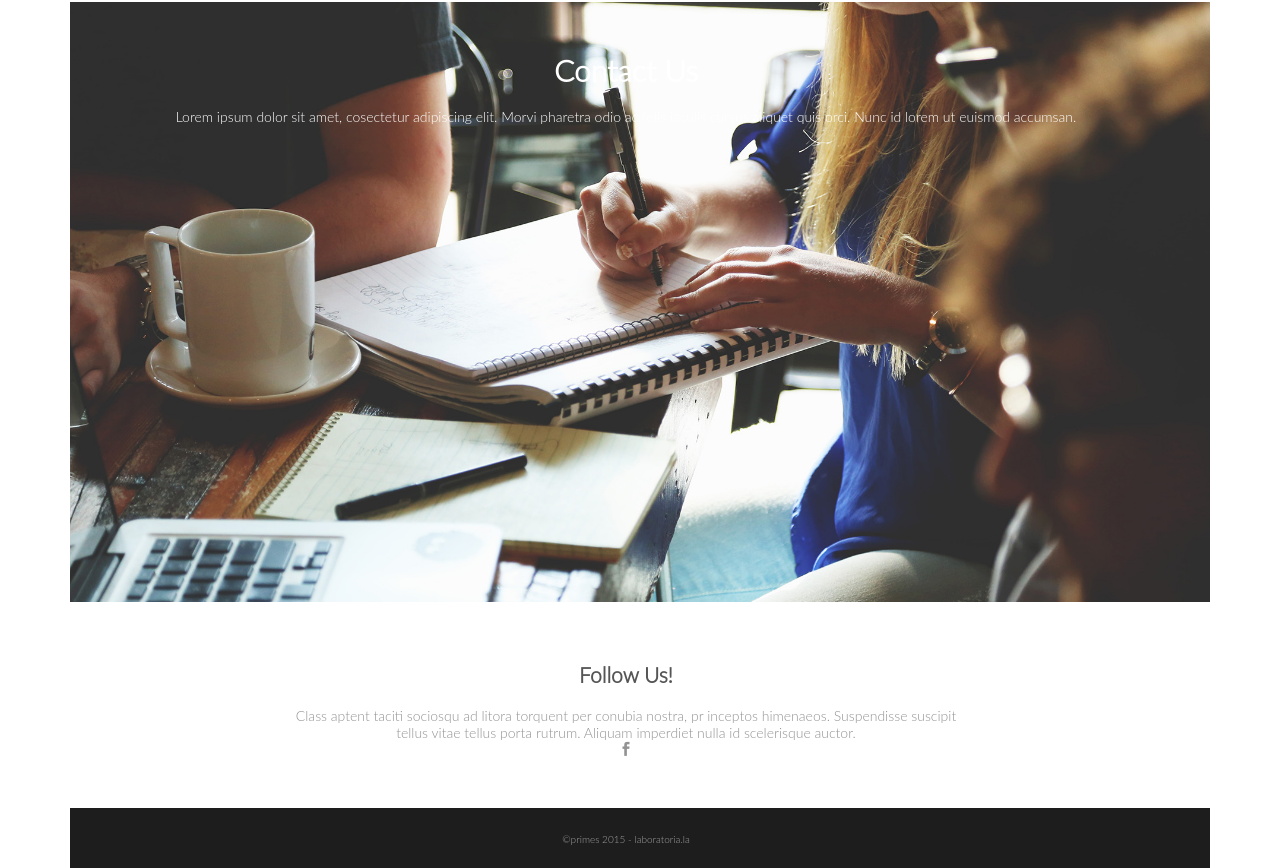
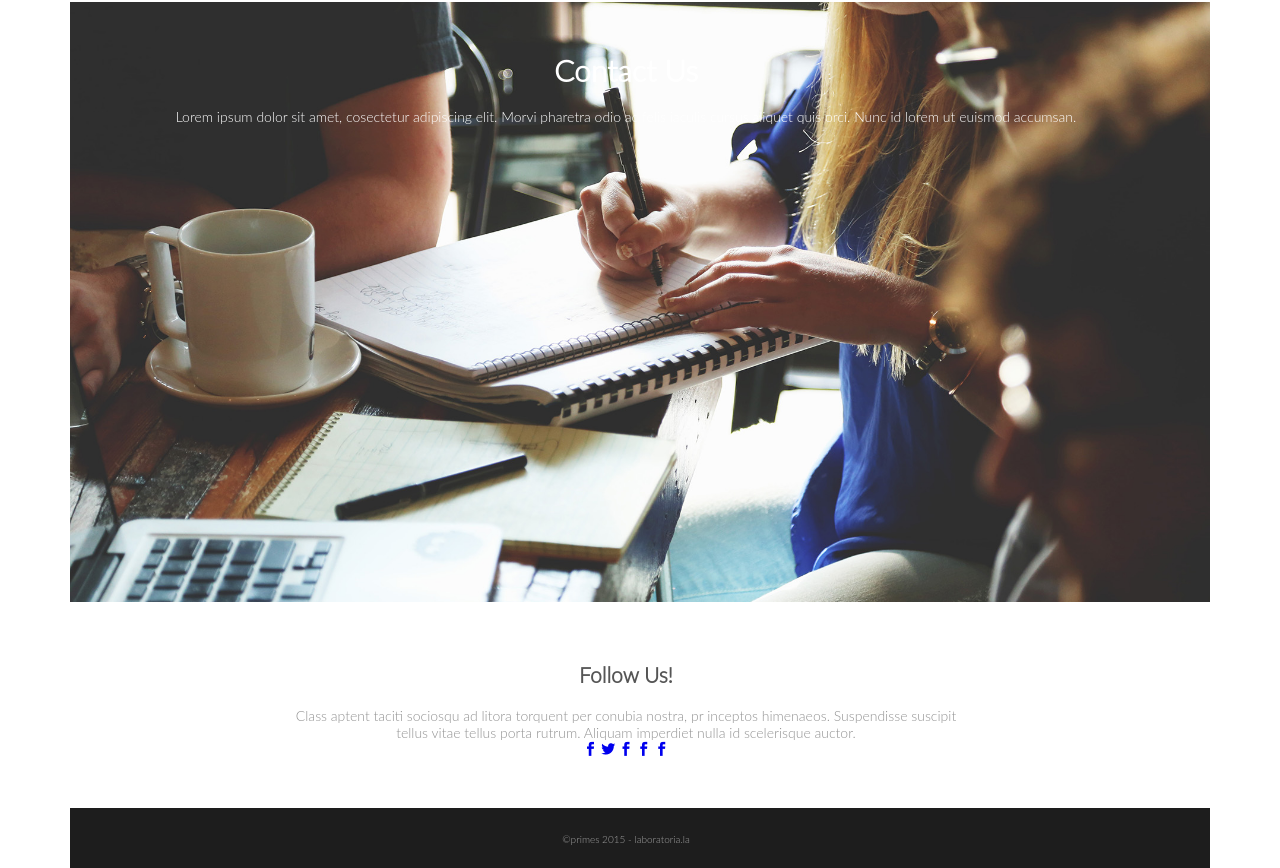
Before and after one commit to opazisimo/Primes, a plain HTML site: page index.html in a window 1280 px wide. Shown: the part 689-1557 px from the top of the page. Drawn offline with Linux system fonts and the light colour scheme.

Commit message:
agregué span para social-icons que se borraron

```diff
--- a/index.html
+++ b/index.html
@@ -137,7 +137,12 @@
 				<div class="col-12">
 					<h1>Follow Us!</h1>
 					<p>Class aptent taciti sociosqu ad litora torquent per conubia nostra, pr inceptos himenaeos. Suspendisse suscipit <br> tellus vitae tellus porta rutrum. Aliquam imperdiet nulla id scelerisque auctor.</p>
-					<span data-icon="&#xe093"></span>
+					<a href="#"><span data-icon="&#xe093"></span></a>
+					<a href="#"><span data-icon="&#xe094"></span></a>
+					<a href="#"><span data-icon="&#xe093"></span></a>
+					<a href="#"><span data-icon="&#xe093"></span></a>
+					<a href="#"><span data-icon="&#xe093"></span></a>
+
 
 
 				</div>
```
